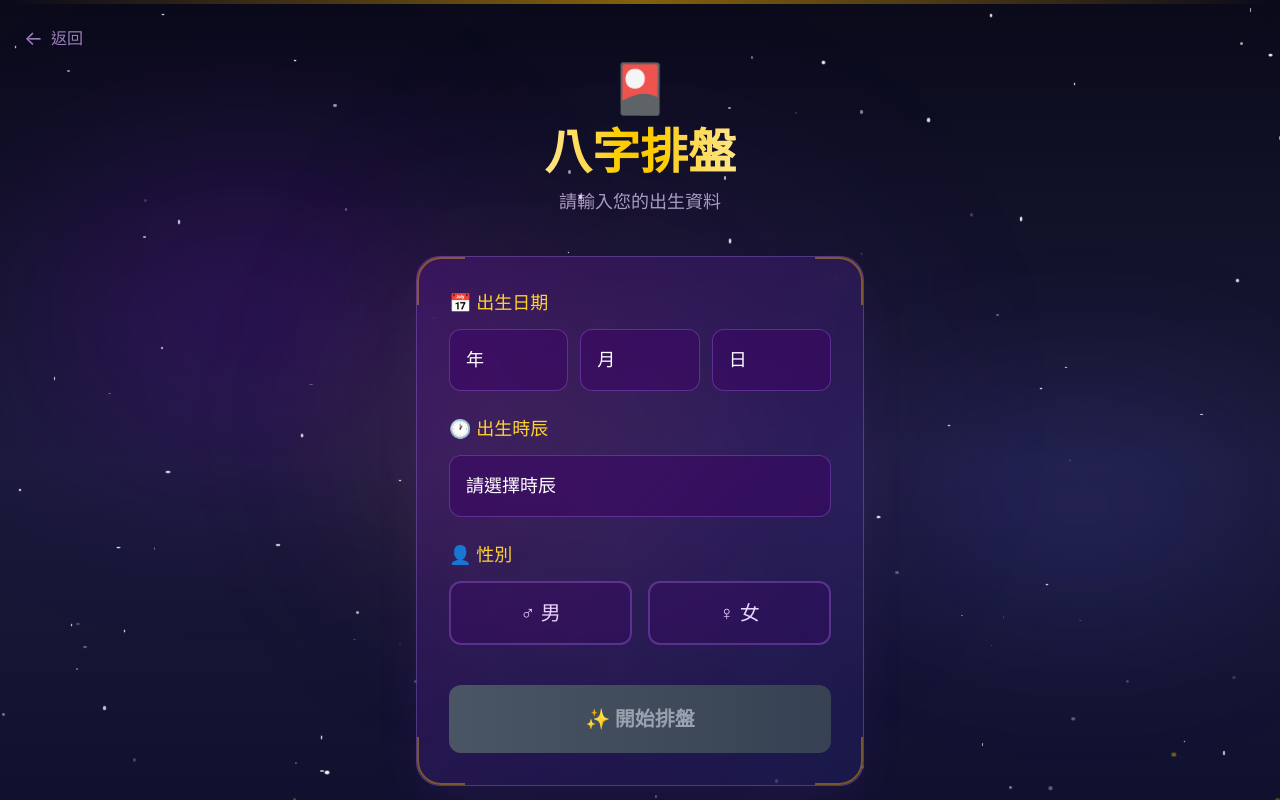
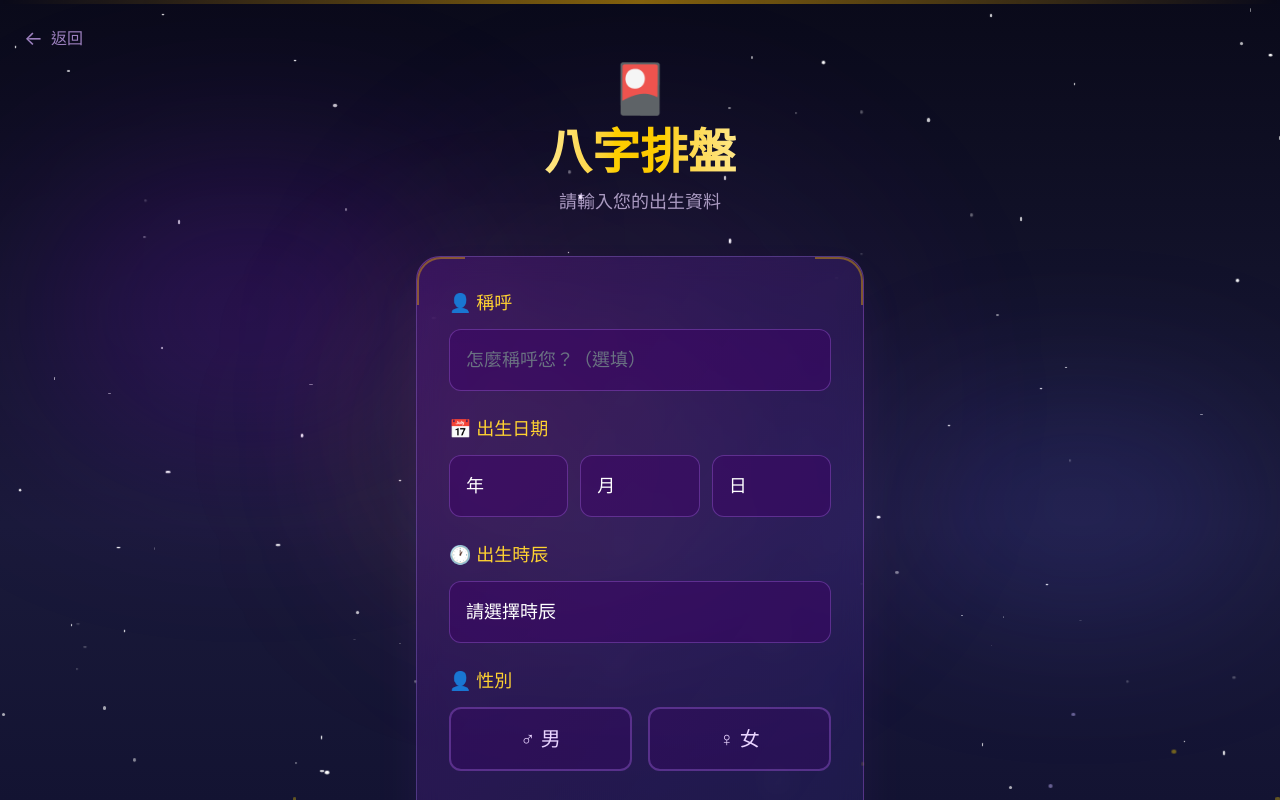
Before and after one commit to hchiachi6753-coder/jgeizhun, a Next.js app: page /bazi in a window 1280 px wide. Shown: the top 800 px of the page. Built offline with nearby package versions, Linux system fonts and the light colour scheme.

Commit message:
👤 新增姓名欄位
- 八字/紫微/綜合輸入頁加「稱呼」欄位（選填）
- Google Sheet 新增姓名欄位
- 使用紀錄包含姓名

```diff
--- a/src/app/api/log-usage/route.ts
+++ b/src/app/api/log-usage/route.ts
@@ -44,17 +44,17 @@ async function ensureSheetAndHeaders(sheets: any) {
     // 檢查是否有標題列
     const headerCheck = await sheets.spreadsheets.values.get({
       spreadsheetId: SHEET_ID,
-      range: `${SHEET_NAME}!A1:J1`,
+      range: `${SHEET_NAME}!A1:K1`,
     });
 
     if (!headerCheck.data.values || headerCheck.data.values.length === 0) {
       // 寫入標題
       await sheets.spreadsheets.values.update({
         spreadsheetId: SHEET_ID,
-        range: `${SHEET_NAME}!A1:J1`,
+        range: `${SHEET_NAME}!A1:K1`,
         valueInputOption: 'RAW',
         requestBody: {
-          values: [['時間', '功能', '動作', '生日', '時辰', '性別', '問題內容', '裝置指紋', 'IP', '瀏覽器']]
+          values: [['時間', '功能', '動作', '姓名', '生日', '時辰', '性別', '問題內容', '裝置指紋', 'IP', '瀏覽器']]
         }
       });
     }
@@ -91,6 +91,7 @@ export async function POST(request: NextRequest) {
     });
 
     // 格式化命盤資料（拆成三欄）
+    const userName = chartData?.name || '';
     const birthday = chartData
       ? `${chartData.year || ''}/${chartData.month || ''}/${chartData.day || ''}`
       : '';
@@ -105,13 +106,14 @@ export async function POST(request: NextRequest) {
     // 寫入資料
     await sheets.spreadsheets.values.append({
       spreadsheetId: SHEET_ID,
-      range: `${SHEET_NAME}!A:J`,
+      range: `${SHEET_NAME}!A:K`,
       valueInputOption: 'RAW',
       requestBody: {
         values: [[
           timestamp,
           feature || '',
           action || '',
+          userName,
           birthday,
           shichen,
           gender,
--- a/src/app/bazi/page.tsx
+++ b/src/app/bazi/page.tsx
@@ -22,6 +22,7 @@ export default function BaziPage() {
   const router = useRouter();
   const [mounted, setMounted] = useState(false);
   const [formData, setFormData] = useState({
+    name: '',
     year: '',
     month: '',
     day: '',
@@ -116,6 +117,18 @@ export default function BaziPage() {
             <div className="absolute bottom-0 right-0 w-12 h-12 border-b-2 border-r-2 border-amber-400/40 rounded-br-3xl" />
 
             <div className="space-y-6">
+              {/* 姓名 */}
+              <div>
+                <label className="block text-amber-300 text-lg font-medium mb-3">👤 稱呼</label>
+                <input
+                  type="text"
+                  value={formData.name}
+                  onChange={(e) => setFormData({ ...formData, name: e.target.value })}
+                  placeholder="怎麼稱呼您？（選填）"
+                  className="w-full px-4 py-4 text-lg bg-purple-950/50 border border-purple-400/30 rounded-xl text-white placeholder-gray-500 focus:border-amber-400 focus:outline-none focus:ring-2 focus:ring-amber-400/20 transition-all"
+                />
+              </div>
+
               {/* 出生年月日 - 橫排 */}
               <div>
                 <label className="block text-amber-300 text-lg font-medium mb-3">📅 出生日期</label>
--- a/src/app/comprehensive/page.tsx
+++ b/src/app/comprehensive/page.tsx
@@ -22,6 +22,7 @@ export default function ComprehensivePage() {
   const router = useRouter();
   const [mounted, setMounted] = useState(false);
   const [formData, setFormData] = useState({
+    name: '',
     year: '',
     month: '',
     day: '',
@@ -143,6 +144,18 @@ export default function ComprehensivePage() {
             <div className="absolute bottom-0 right-0 w-12 h-12 border-b-2 border-r-2 border-amber-400/40 rounded-br-3xl" />
 
             <div className="space-y-6">
+              {/* 姓名 */}
+              <div>
+                <label className="block text-amber-300 text-lg font-medium mb-3">👤 稱呼</label>
+                <input
+                  type="text"
+                  value={formData.name}
+                  onChange={(e) => setFormData({ ...formData, name: e.target.value })}
+                  placeholder="怎麼稱呼您？（選填）"
+                  className="w-full px-4 py-4 text-lg bg-indigo-950/50 border border-amber-400/30 rounded-xl text-white placeholder-gray-500 focus:border-amber-400 focus:outline-none focus:ring-2 focus:ring-amber-400/20 transition-all"
+                />
+              </div>
+
               {/* 出生年月日 - 橫排 */}
               <div>
                 <label className="block text-amber-300 text-lg font-medium mb-3">📅 出生日期</label>
--- a/src/app/ziwei/page.tsx
+++ b/src/app/ziwei/page.tsx
@@ -22,6 +22,7 @@ export default function ZiweiPage() {
   const router = useRouter();
   const [mounted, setMounted] = useState(false);
   const [formData, setFormData] = useState({
+    name: '',
     year: '',
     month: '',
     day: '',
@@ -136,6 +137,18 @@ export default function ZiweiPage() {
             <div className="absolute bottom-0 right-0 w-12 h-12 border-b-2 border-r-2 border-purple-400/40 rounded-br-3xl" />
 
             <div className="space-y-6">
+              {/* 姓名 */}
+              <div>
+                <label className="block text-purple-300 text-lg font-medium mb-3">👤 稱呼</label>
+                <input
+                  type="text"
+                  value={formData.name}
+                  onChange={(e) => setFormData({ ...formData, name: e.target.value })}
+                  placeholder="怎麼稱呼您？（選填）"
+                  className="w-full px-4 py-4 text-lg bg-indigo-950/50 border border-purple-400/30 rounded-xl text-white placeholder-gray-500 focus:border-purple-400 focus:outline-none focus:ring-2 focus:ring-purple-400/20 transition-all"
+                />
+              </div>
+
               {/* 出生年月日 - 橫排 */}
               <div>
                 <label className="block text-purple-300 text-lg font-medium mb-3">📅 出生日期</label>
--- a/src/lib/usage-logger.ts
+++ b/src/lib/usage-logger.ts
@@ -31,6 +31,7 @@ function getChartDataFromUrl(): Record<string, string> {
 
   const params = new URLSearchParams(window.location.search);
   return {
+    name: params.get('name') || '',
     year: params.get('year') || '',
     month: params.get('month') || '',
     day: params.get('day') || '',
```
